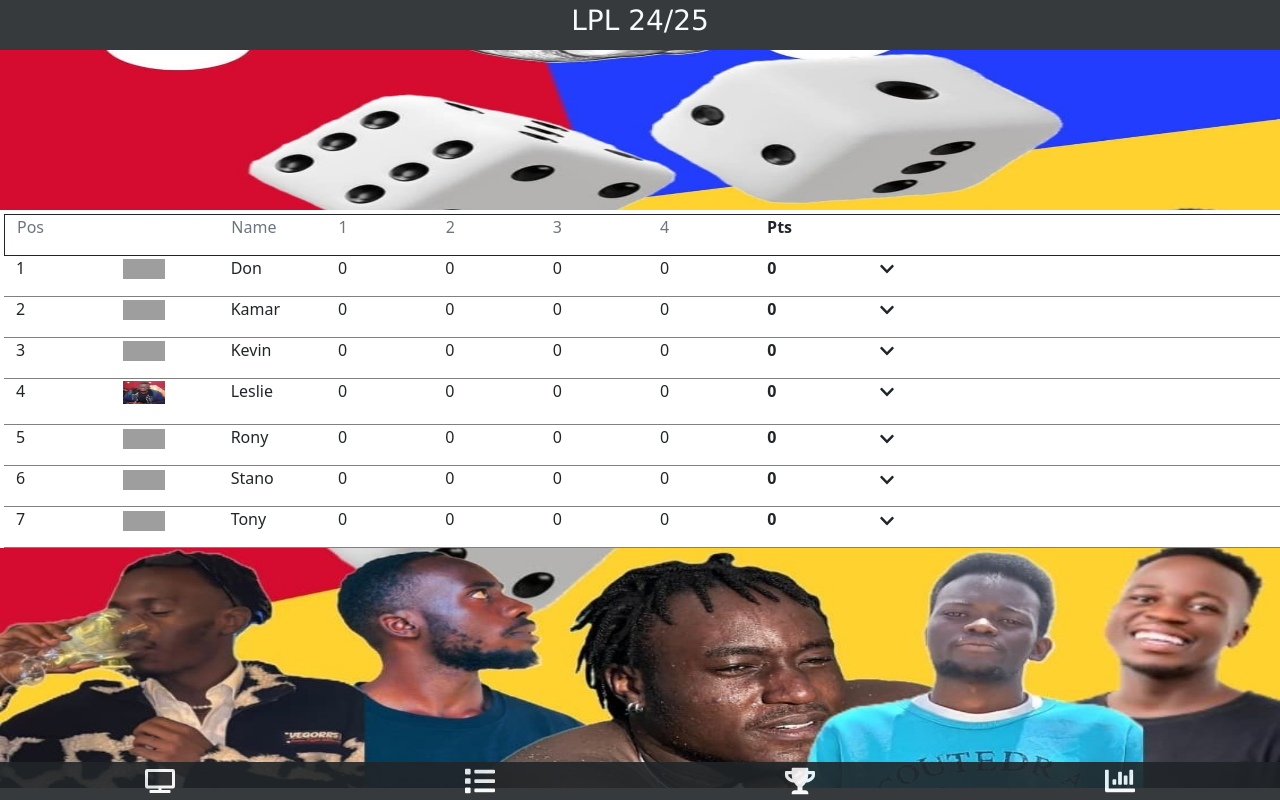
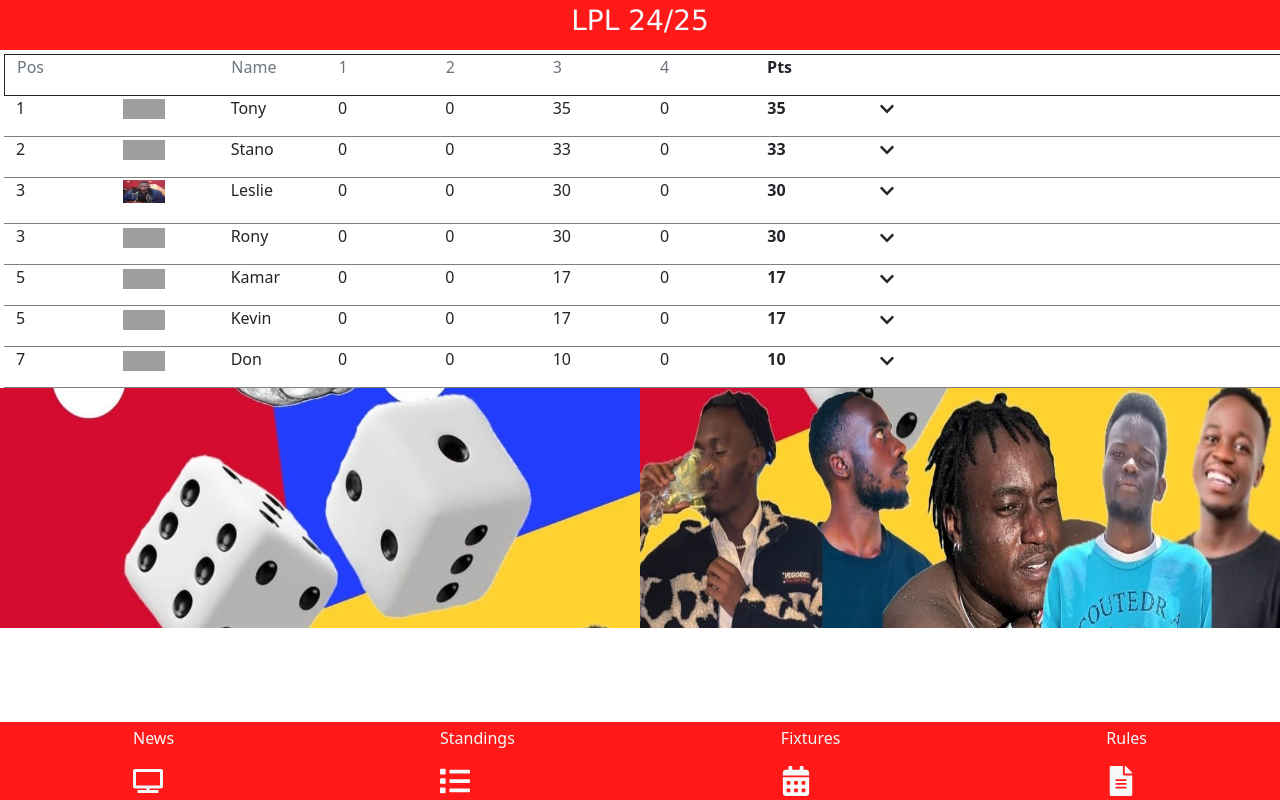
Before and after one commit to Abayo-UI/Ludo-Parchisi-League, a React (Create React App) app: page / in a window 1280 px wide. Built offline with nearby package versions, Linux system fonts and the light colour scheme; grey boxes are pictures that could not be loaded.

Commit message:
changed bg-color

```diff
--- a/src/Components/Table.css
+++ b/src/Components/Table.css
@@ -13,3 +13,7 @@
 h3{
     font-family: Verdana;
 }
+
+.red{
+    background-color: red;
+}
--- a/src/Components/Table.jsx
+++ b/src/Components/Table.jsx
@@ -1,19 +1,35 @@
 import data from "./data";
 import "bootstrap/dist/css/bootstrap.min.css";
 import "./Table.css";
-import { FaChevronDown,FaTv, FaList, FaTrophy, FaChartBar } from "react-icons/fa";
+import { FaChevronDown,FaTv, FaList, FaCalendarAlt, FaFileAlt } from "react-icons/fa";
 import { useEffect, useState } from "react";
 
 
 export default function Table() {
-    const [sortedData, setSortedData] = useState([]);
+    const [ sortedData, setSortedData ] = useState([]);
 
     function calculatePoints(one, two, three, four) {
         let totalOne = one * 3;
         let totalTwo = two * 2;
         let totalThree = three * 1;
         let totalFour = four * 0;
+
         return totalOne + totalTwo + totalThree + totalFour;
+    }
+
+    let index = 0;
+    function assignIndex(item, sortedData){
+
+        if (item === 0) {
+            index = item + 1;
+            return index;
+        } else if (sortedData[item].points === sortedData[item - 1].points) {
+            index = index;
+            return index;
+        } else {
+            index = item + 1;
+            return index;
+        }
     }
 
     useEffect(() => {
@@ -28,8 +44,7 @@ export default function Table() {
 
     return(
         <div class="table-container">
-            <div class="bg-dark text-light position-sticky top-0 text-center w-100 icons py-1"><h3>LPL 24/25</h3></div>
-            <img alt="header image"src="/images/header design.jpg" style={{height:"20vh", width:"100vw"}}/>
+            <div class=" text-light position-sticky top-0 text-center w-100 icons py-1 red"><h3>LPL 24/25</h3></div>
             <div class="row border border-1 border-dark mt-1 ms-1">
                 <div class="col-lg-1 col-1 text-secondary"><p>Pos</p></div>
                 <div class="col-lg-1 col-2"><p></p></div>
@@ -44,7 +59,7 @@ export default function Table() {
 
             {sortedData.map((dataItem, index) => (
                 <div key={index} className="row ms-1 lower-border">
-                    <div className="col-lg-1 col-1"><p>{index + 1}</p></div>
+                    <div className="col-lg-1 col-1"><p>{assignIndex(index,sortedData)}</p></div>
                     <div className="col-lg-1 col-2"><img alt="" src={`/images/${dataItem.image}`} className="w-50 h-50" /></div>
                     <div className="col-lg-1 col-2"><p>{dataItem.name}</p></div>
                     <div className="col-lg-1 col-1"><p>{dataItem["no.of times pos 1"]}</p></div>
@@ -55,12 +70,29 @@ export default function Table() {
                     <div className="col-lg-1 col-1 ps-3"><p><FaChevronDown /></p></div>
                 </div>
             ))}
-            <img src="/images/footer design.jpg" alt="footer image" style={{ width: "100vw", height:"30vh" }} />
-            <div class="d-flex flex-row justify-content-around bg-dark text-light position-fixed bottom-0 w-100 icons py-1">
-               <FaTv size={30}/>
-               <FaList size={30}/>
-               <FaTrophy size={30}/>
-               <FaChartBar size={30}/>
+            <img class="col-6" alt="header image" src="/images/header design.jpg" style={{height:"30vh"}}/>
+            <img class="col-6" alt="footer image" src="/images/footer design.jpg"  style={{height:"30vh"}}/>
+            <div class="d-flex flex-row justify-content-around red text-light position-fixed bottom-0 w-100 icons py-1">
+
+                <div>
+                <p>News</p>
+                <FaTv size={30}/>
+                </div>
+
+                <div>
+                <p>Standings</p>
+                <FaList size={30}/>
+                </div>
+
+                <div>
+                <p>Fixtures</p>
+                <FaCalendarAlt size={30}/>
+                </div>
+
+                <div>
+                <p>Rules</p>
+                <FaFileAlt size={30}/>
+                </div>
             </div>
         </div>
     );
--- a/src/Components/data.js
+++ b/src/Components/data.js
@@ -1,11 +1,11 @@
 const data = [
     {
         "id":1,
-        "image": "/ludo-parchisi-league/public/images/header design.jpg",
+        "image": "",
         "name":"Don",
         "no.of times pos 1":  0,
         "no.of times pos 2":  0,
-        "no.of times pos 3":  0,
+        "no.of times pos 3":  10,
         "no.of times pos 4":  0,
         "points": 0
     },
@@ -16,7 +16,7 @@ const data = [
         "name": "Kamar",
         "no.of times pos 1":  0,
         "no.of times pos 2":  0,
-        "no.of times pos 3":  0,
+        "no.of times pos 3":  17,
         "no.of times pos 4":  0,
         "points": 0
     },
@@ -27,7 +27,7 @@ const data = [
         "name": "Kevin",
         "no.of times pos 1":  0,
         "no.of times pos 2":  0,
-        "no.of times pos 3":  0,
+        "no.of times pos 3":  17,
         "no.of times pos 4":  0,
         "points": 0
     },
@@ -38,8 +38,8 @@ const data = [
         "name": "Leslie",
         "no.of times pos 1":  0,
         "no.of times pos 2":  0,
-        "no.of times pos 3":  0,
-        "no.of times pos 4": 0,
+        "no.of times pos 3":  30,
+        "no.of times pos 4":  0,
         "points": 0
     },
 
@@ -49,7 +49,7 @@ const data = [
         "name": "Rony",
         "no.of times pos 1":  0,
         "no.of times pos 2":  0,
-        "no.of times pos 3":  0,
+        "no.of times pos 3":  30,
         "no.of times pos 4":  0,
         "points": 0
     },
@@ -60,7 +60,7 @@ const data = [
         "name": "Stano",
         "no.of times pos 1":  0,
         "no.of times pos 2":  0,
-        "no.of times pos 3":  0,
+        "no.of times pos 3":  33,
         "no.of times pos 4":  0,
         "points": 0
     },
@@ -71,7 +71,7 @@ const data = [
         "name": "Tony",
         "no.of times pos 1": 0,
         "no.of times pos 2": 0,
-        "no.of times pos 3": 0,
+        "no.of times pos 3": 35,
         "no.of times pos 4": 0,
         "points": 90
     },
```
